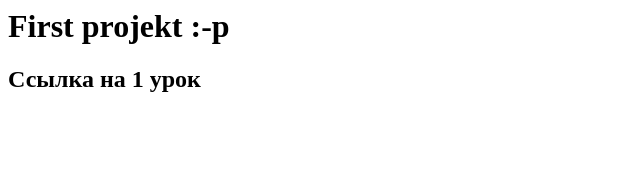
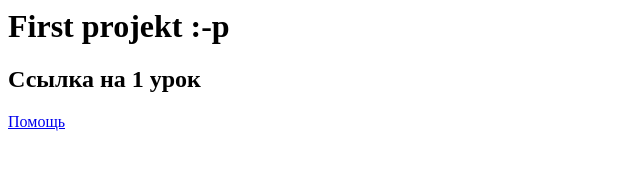
Before and after one commit to Divider13/WebsiteCreationTraining, a plain HTML site: page index.html in a window 1280 px wide. Shown: the full height of the page, 0-640 px from the left. Drawn offline with Linux system fonts and the light colour scheme.

Commit message:
Update index.html

```diff
--- a/index.html
+++ b/index.html
@@ -2,5 +2,5 @@
 
 <body>
   <h2>Ссылка на 1 урок</h2>
-<a href="https://github.com/Divider13/WebsiteCreationTraining/edit/main/faq.html>Помощь</a>
+<a href="https://github.com/Divider13/WebsiteCreationTraining/edit/main/faq.html">Помощь</a>
 </body>
```
